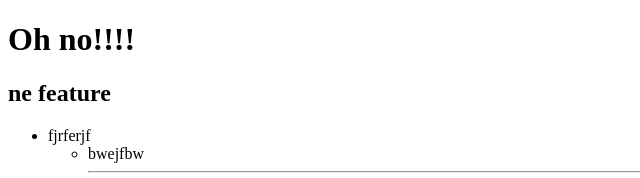
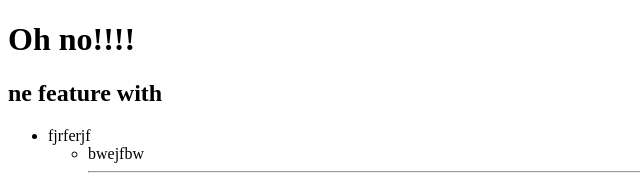
Before and after one commit to devgitdev/backgrou, a plain HTML site: page index.html in a window 1280 px wide. Shown: the top 178 px of the page, 0-640 px from the left. Drawn offline with Linux system fonts and the light colour scheme; grey boxes are pictures that could not be loaded.

Commit message:
with feature

```diff
--- a/index.html
+++ b/index.html
@@ -5,7 +5,7 @@
 	</head>
 	<body>
 		<h1>Oh no!!!!</h1>
-		<h2>ne feature</h2>
+		<h2>ne feature with</h2>
 		<ul>
 			<li>fjrferjf</li>
 			<ul>
```
